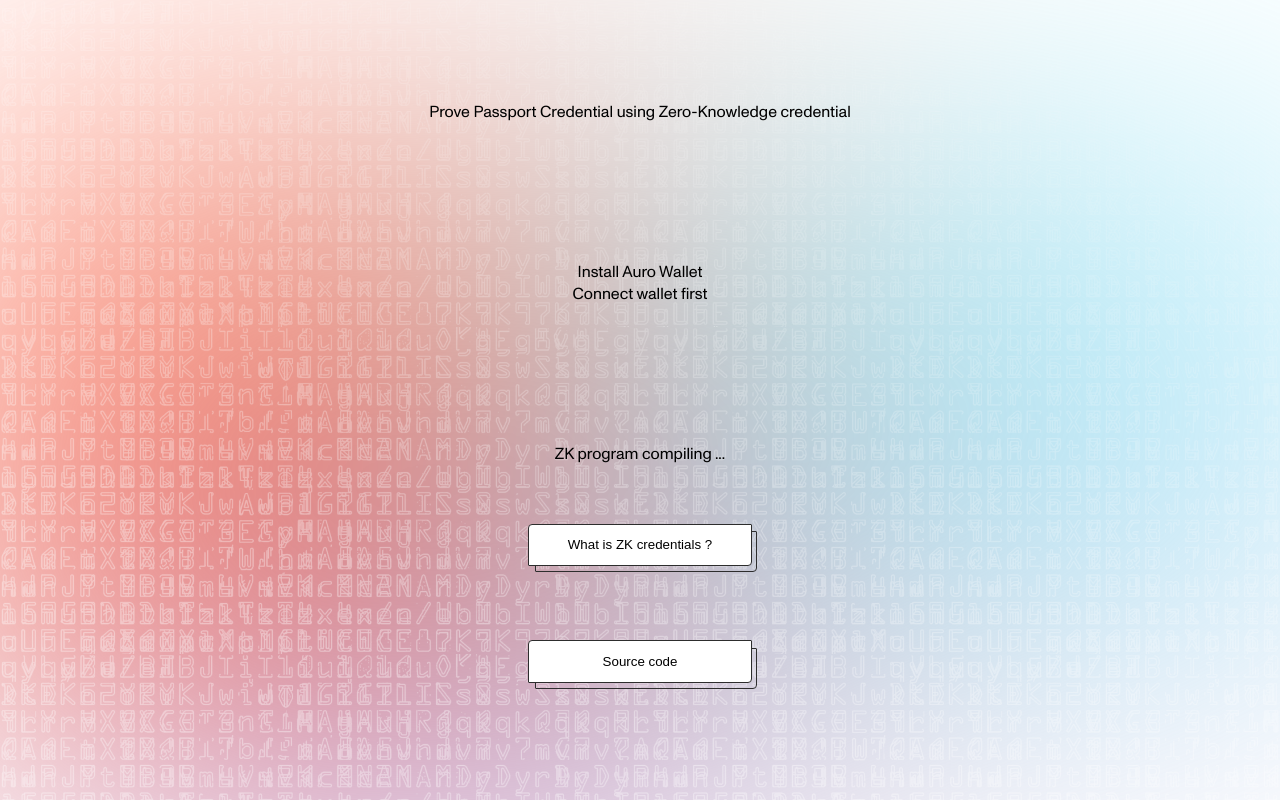
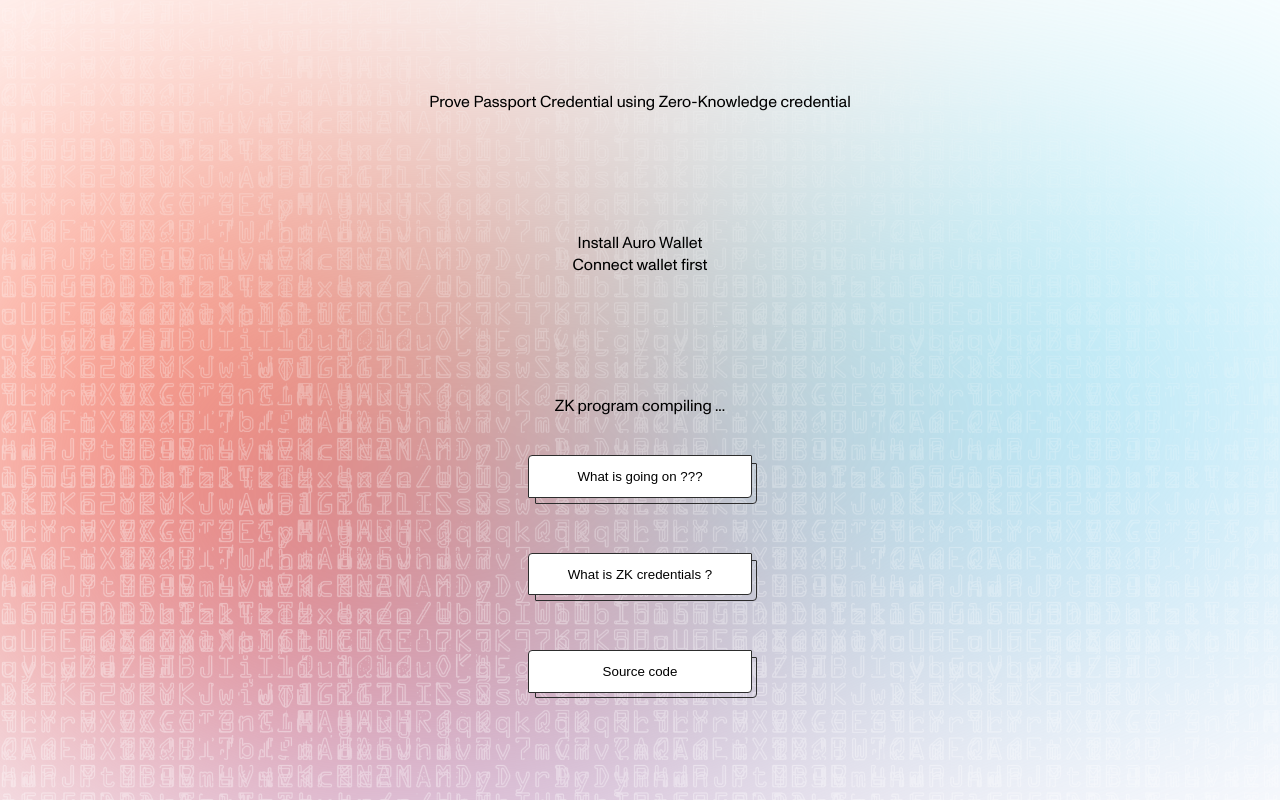
Before and after one commit to sybil-center/zkc-mina-demo, a Next.js app: page / in a window 1280 px wide. Built offline with nearby package versions, Linux system fonts and the light colour scheme; what @sybil-center/zkc-o1js would draw is missing.

Commit message:
chore: add video link

```diff
--- a/src/pages/index.tsx
+++ b/src/pages/index.tsx
@@ -296,7 +296,11 @@ export default function Home() {
             {zkCredComponent()}
           </div>
           {zkProgComponent()}
-
+          <a href={"https://www.youtube.com/watch?v=xL8-g76TSfI&ab_channel=PavelDeshevov"}>
+            <button className={styles.card}>
+              What is going on ???
+            </button>
+          </a>
           <a href={"https://www.craft.me/s/fP61xnwdZ9GZmg"} target="_blank" rel="noreferrer">
             <button className={styles.card}>
               What is ZK credentials ?
```
Also changed, not shown: 1 other file (tests, documents, lock files or other folders).
